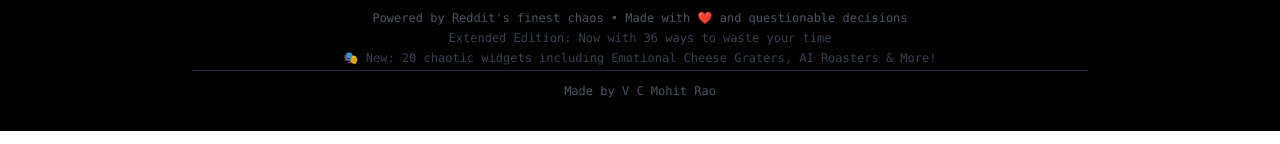
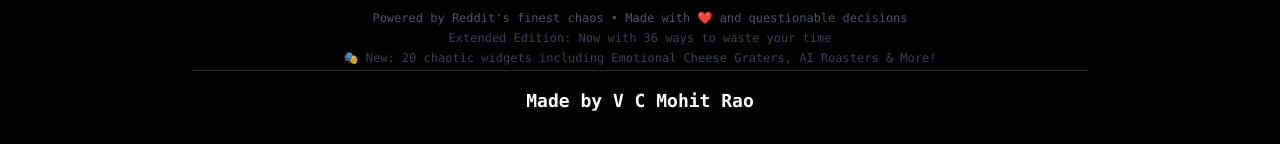
Before and after one commit to PunishingPoison/wacky-widgets, a React (Vite) app: page / in a window 1280 px wide. Shown: the part 1017-1161 px from the top of the page. Built offline with nearby package versions, Linux system fonts and the light colour scheme; no server answers.

Commit message:
Make creator credit bigger, bolder and white

```diff
--- a/src/App.tsx
+++ b/src/App.tsx
@@ -203,7 +203,7 @@ function App() {
             <p className="text-gray-700 text-xs">
               🎭 New: 20 chaotic widgets including Emotional Cheese Graters, AI Roasters & More!
             </p>
-            <p className="text-gray-600 text-xs mt-3 border-t border-gray-800 pt-3">
+            <p className="text-white text-lg font-bold mt-4 border-t border-gray-800 pt-4">
               Made by V C Mohit Rao
             </p>
           </div>
```
